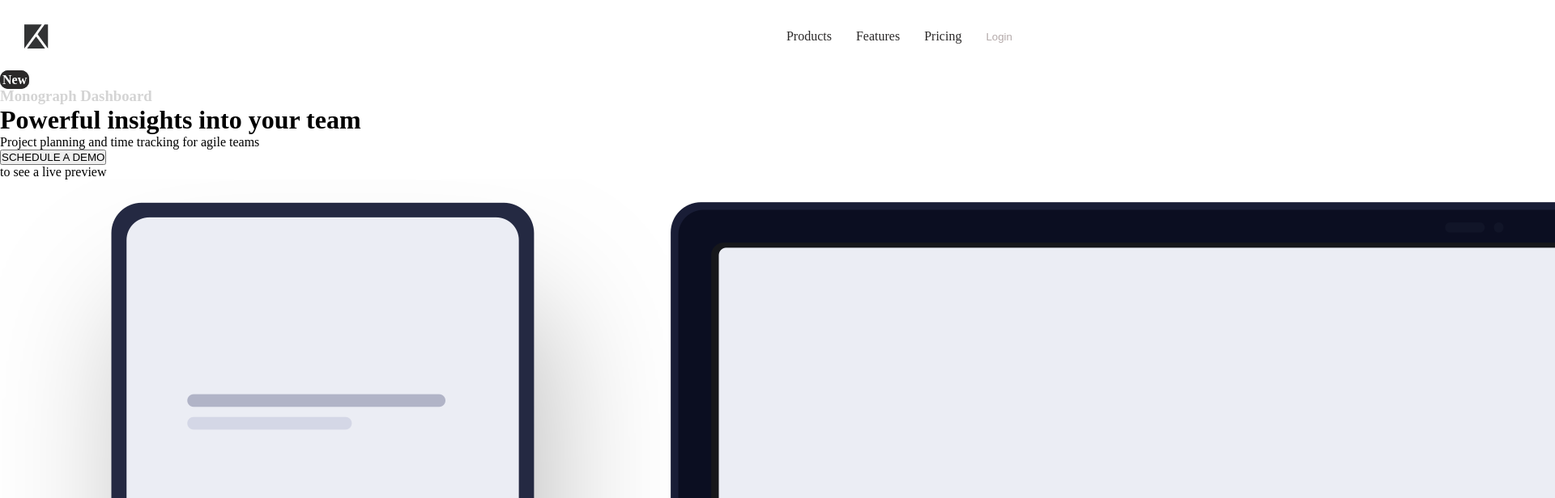
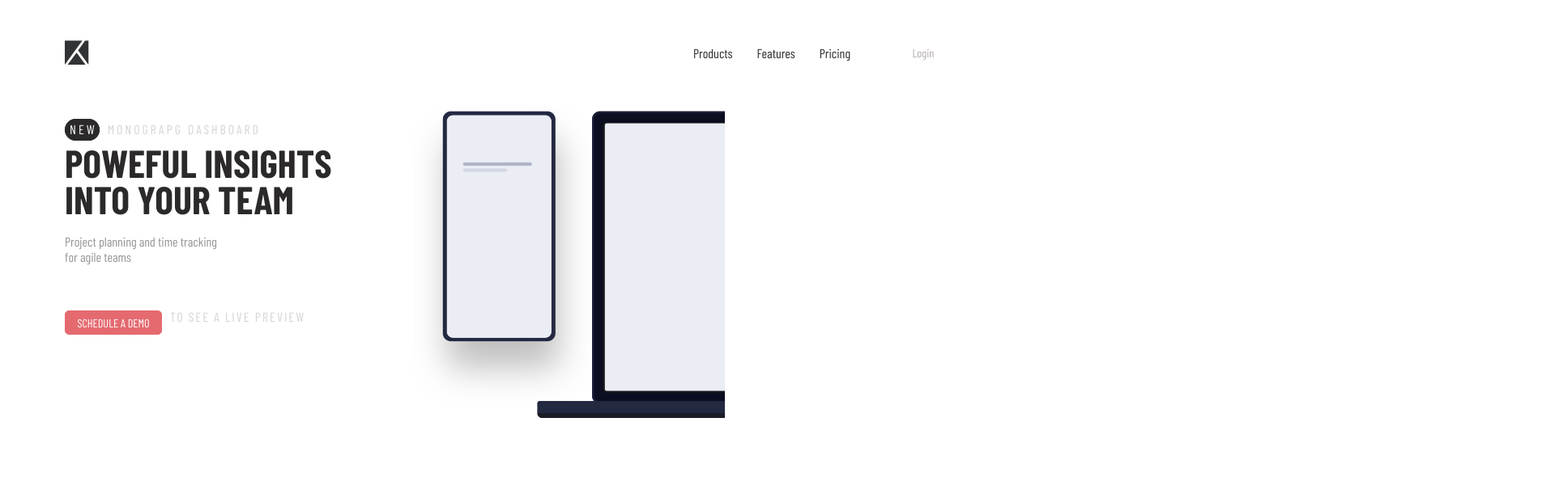
Before and after one commit to ajuliamm/Project-intro-component, a plain HTML site: page index.html in a window 1280 px wide. Shown: the top 616 px of the page at 81% size, 1920 px wide, since content can reach past the window. Drawn offline with nearby package versions, Linux system fonts and the light colour scheme.

Commit message:
Ajustes no css

```diff
--- a/index.html
+++ b/index.html
@@ -4,6 +4,9 @@
     <meta charset="UTF-8">
     <meta http-equiv="X-UA-Compatible" content="IE=edge">
     <meta name="viewport" content="width=device-width, initial-scale=1.0">
+    <link rel="preconnect" href="https://fonts.googleapis.com">
+    <link rel="preconnect" href="https://fonts.gstatic.com" crossorigin>
+    <link href="https://fonts.googleapis.com/css2?family=Barlow&family=Barlow+Condensed:wght@400;700&display=swap" rel="stylesheet">
     <link rel="stylesheet" href="style.css">
     <script src="./script.js"></script>
     <title>Component Intro</title>
@@ -24,15 +27,16 @@
 </header>
 
 <main>
-  <strong>New</strong><h3>Monograph Dashboard</h3>
+  <h3><strong>NEW</strong>MONOGRAPG DASHBOARD</h3>
 
-  <h1>Powerful insights into your team</h1>
+  <h1>POWEFUL INSIGHTS INTO YOUR TEAM</h1>
   <p>Project planning and time tracking for agile teams</p>
 
-  <button> SCHEDULE A DEMO</button> <p>to see a live preview</p>
+  <div id="box-button"><button> SCHEDULE A DEMO</button> <p id="p2">TO SEE A LIVE PREVIEW</p>
+  </div>
   </main>
   <aside>
-    <img src="./assets/illustration-devices.png">
+    <img id="img-aside" src="./assets/illustration-devices.png">
   </aside>
 
 
--- a/style.css
+++ b/style.css
@@ -2,12 +2,22 @@
     margin: 0;
     padding: 0;
     box-sizing: border-box;
+    font-family: 'Barlow', sans-serif;
+font-family: 'Barlow Condensed', sans-serif;
+}
+body{
+    display: grid;
+    grid-template-areas: "header header"
+                          "main aside"
+                          "main aside";
 }
 
 header{
     display: flex;
     justify-content: space-between;
-    padding: 30px;
+    padding: 50px 80px;
+    grid-area: header;
+
 }
 
 #logo{
@@ -28,6 +38,14 @@ header{
     margin-right: 30px;
     color:  rgb(43, 41, 41);
     font-size: 1.0rem;
+    cursor: pointer;
+}
+#nav ul li a:hover{
+    opacity: 0.8;
+    text-decoration: underline;
+}
+#nav ul li a:active{
+    opacity: 0.5;
 }
 
 #login{
@@ -35,14 +53,87 @@ header{
     border: none;
     color: rgb(180, 170, 170);
 }
+#login:hover{
+    background-color: #e46a70;
+    color: #ffffff;
+
+}
+#login:active{
+    opacity: 0.5;
+}
+main{
+    padding: 20px 80px;
+    grid-area: main;
+
+}
 
 strong{
     color: #ffffff;
+    font-size: 1.0rem;
+    font-weight: 400;
     background-color: rgb(43, 41, 41);
     border: 3px solid rgb(43, 41, 41) ;
-    border-radius: 10px;
+    border-radius: 15px;
+    padding: 0px 0 2px 3px;
+    margin-right: 10PX;
 }
 h3{
     color:rgb(212, 212, 212) ;
+    font-weight: 400;
+    letter-spacing: 3px;
+    font-size: 1.0rem;
 
 }
+h1{
+    font-weight: 700;
+    color:rgb(43, 41, 41) ;
+    font-size: 3.0rem;
+    margin-top: 10px;
+    line-height: 45px;
+    width: 350px;
+}
+p{
+    color:rgb(148, 148, 148) ;
+    font-size: 1rem;
+    width: 200px;
+    margin: 20px 0 35px 0;
+}
+#box-button{
+    display: flex;
+    align-items: center;
+
+
+}
+button{
+    color: #ffffff;
+    background-color: #e46a70;
+    border: 1px solid #e46a70;
+    width: 120px;
+    height: 30px;
+    font-size: 0.9rem;
+    border-radius: 5px;
+    cursor: pointer;
+
+}
+button:hover{
+    opacity: 0.8;
+}
+button:active{
+    opacity: 0.5;
+}
+
+#p2{
+ margin-left: 10px;
+ letter-spacing: 2px;
+ color:rgb(212, 212, 212)
+}
+
+aside{
+    grid-area: aside;
+    width: 50%;
+    overflow: hidden;
+}
+#img-aside{
+    width: 800px;
+
+}
```
